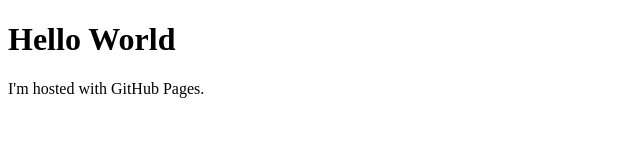
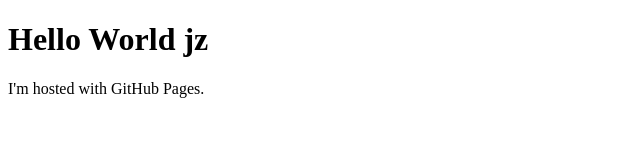
Before and after one commit to rabbiesamurai/coopnetwork.github.io, a plain HTML site: page index.html in a window 1280 px wide. Shown: the full height of the page, 0-640 px from the left. Drawn offline with Linux system fonts and the light colour scheme.

Commit message:
Update index.html

```diff
--- a/index.html
+++ b/index.html
@@ -1,7 +1,7 @@
 <!DOCTYPE html>
 <html>
 <body>
-<h1>Hello World</h1>
+<h1>Hello World jz</h1>
 <p>I'm hosted with GitHub Pages.</p>
 </body>
 </html>
```
